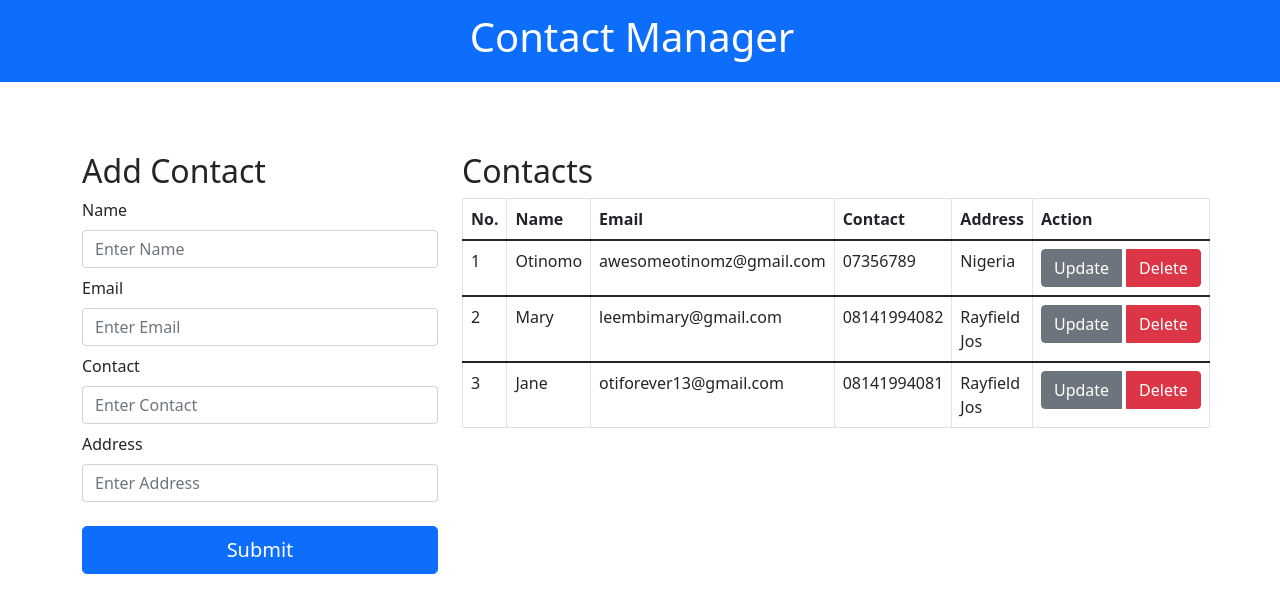
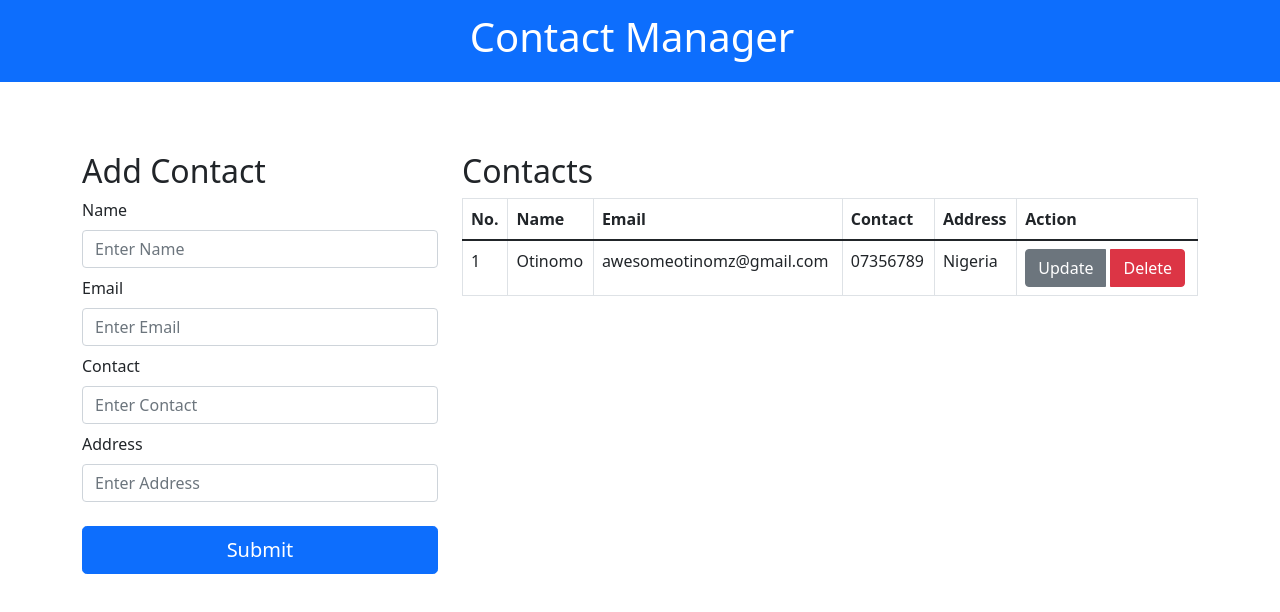
Before and after one commit to otinomz/REACT-crud-with-JSON, a React (Create React App) app: page / in a window 1280 px wide. Shown: the top 612 px of the page. Built offline with nearby package versions, Linux system fonts and the light colour scheme; data requests are answered from the project's data file.

Commit message:
make it better

```diff
--- a/db.json
+++ b/db.json
@@ -6,20 +6,6 @@
       "email": "awesomeotinomz@gmail.com",
       "contact": "07356789",
       "id": 1
-    },
-    {
-      "name": "Mary",
-      "email": "leembimary@gmail.com",
-      "contact": "08141994082",
-      "address": "Rayfield Jos ",
-      "id": 2
-    },
-    {
-      "name": "Jane",
-      "email": "otiforever13@gmail.com",
-      "contact": "08141994081",
-      "address": "Rayfield Jos ",
-      "id": 4
     }
   ]
 }
--- a/src/App.js
+++ b/src/App.js
@@ -158,7 +158,9 @@ function App() {
               </Form.Group>
 
               <div className="d-grid gap-2 mt-4">
-                <Button type="submit" variant="primary" size="lg">Submit</Button>
+                <Button type="submit" variant="primary" size="lg">
+                  {editMode ? "Update" : "Submit" }
+                </Button>
               </div>
             </Form>
           </Col>
```
Also changed, not shown: server.js (added, +19 -0 lines), 1 other file (tests, documents, lock files or other folders).
